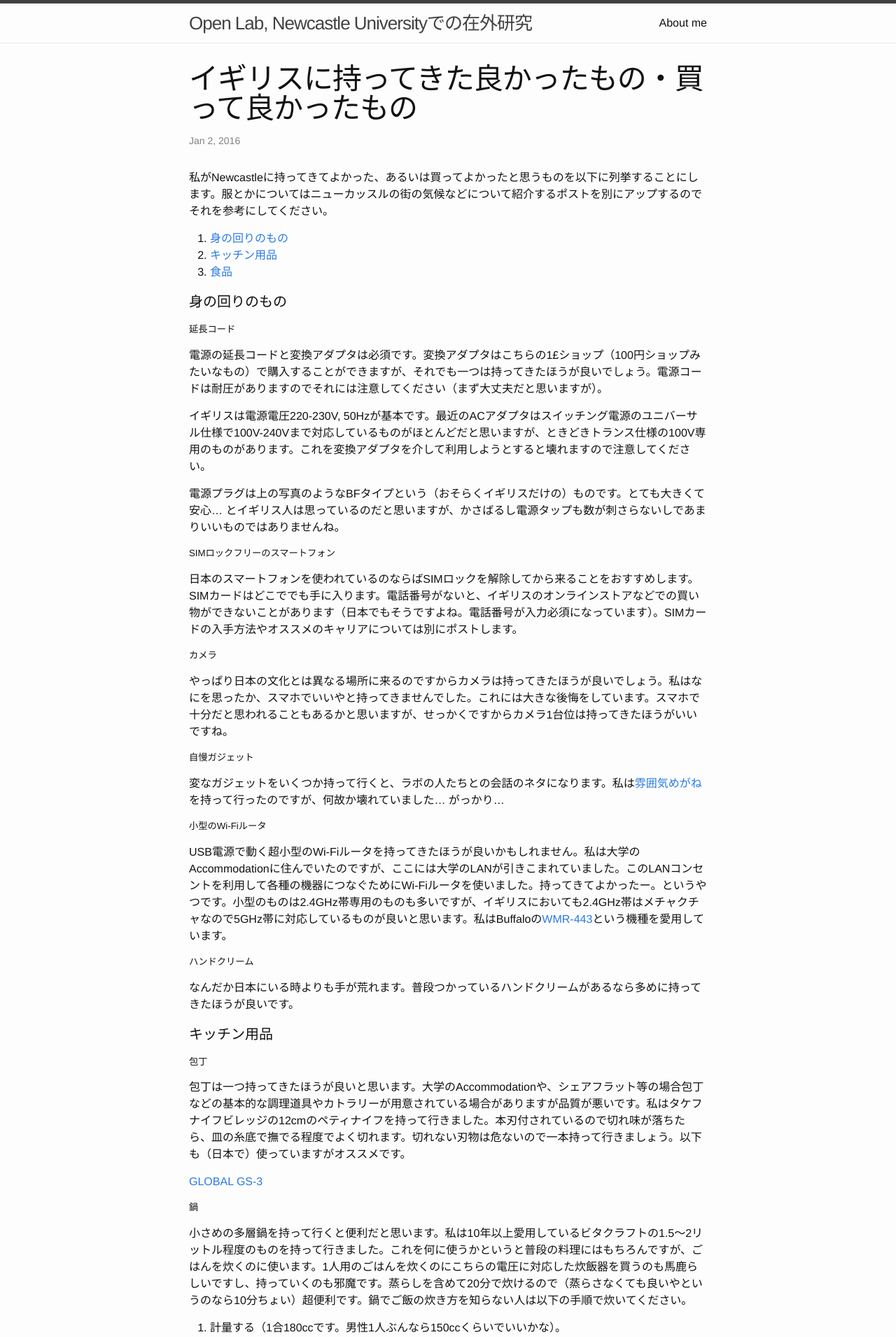
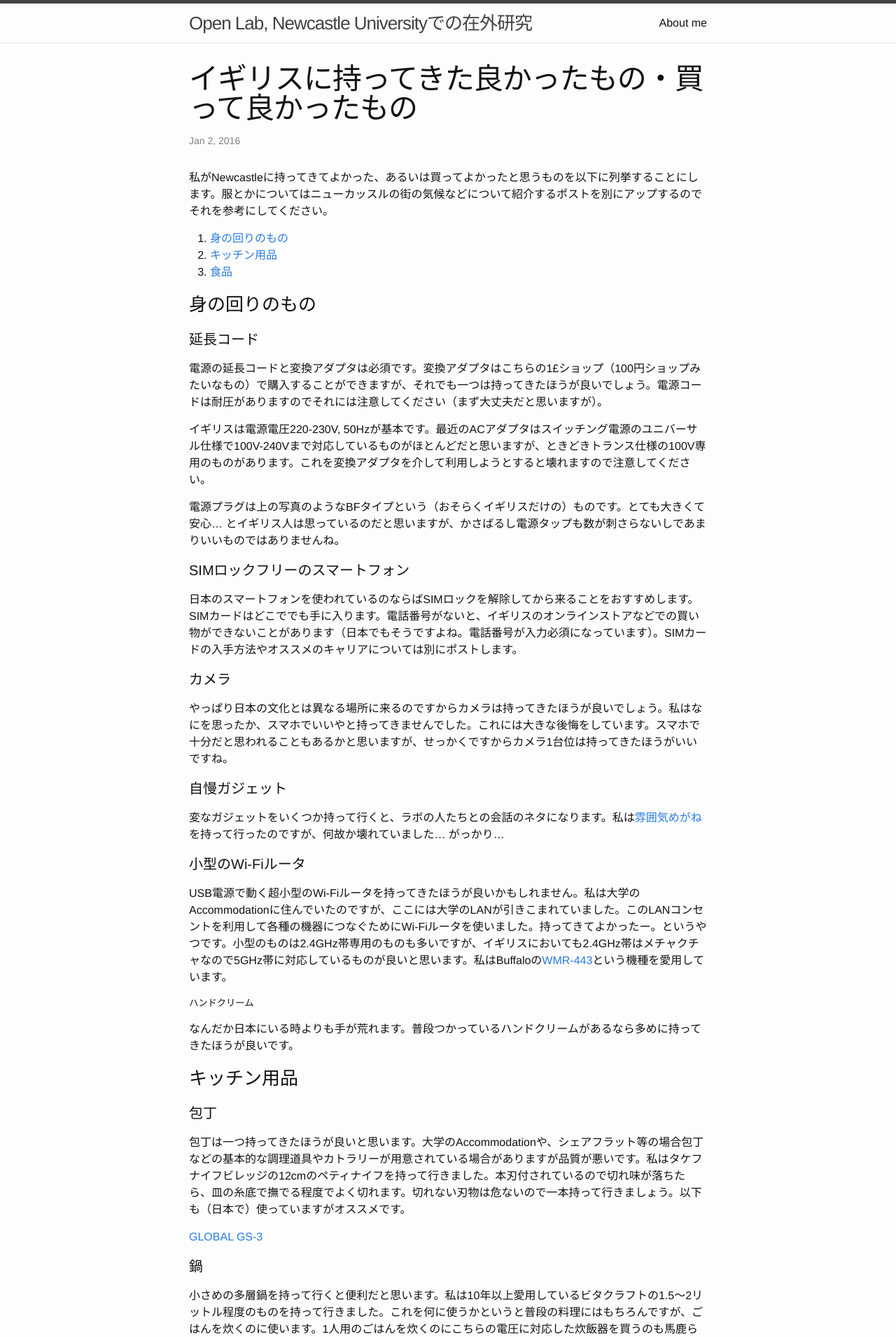
Before and after one commit to matsumur/ncl, a Jekyll site: the page built from _posts/2016-01-02-things-to-bring.md, in a window 1280 px wide. Shown: the top 1911 px of the page at 70% size. Built offline with Jekyll 4.4.1, drawn with Linux system fonts in a browser that asks for light colours.

Commit message:
jekyll update

```diff
--- a/_posts/2016-01-02-things-to-bring.md
+++ b/_posts/2016-01-02-things-to-bring.md
@@ -15,37 +15,39 @@ categories:
 3.  [食品](#食品)
 
 
-#### 身の回りのもの
-##### 延長コード
+### 身の回りのもの
+
+#### 延長コード
 電源の延長コードと変換アダプタは必須です。変換アダプタはこちらの1£ショップ（100円ショップみたいなもの）で購入することができますが、それでも一つは持ってきたほうが良いでしょう。電源コードは耐圧がありますのでそれには注意してください（まず大丈夫だと思いますが）。
 
 イギリスは電源電圧220-230V, 50Hzが基本です。最近のACアダプタはスイッチング電源のユニバーサル仕様で100V-240Vまで対応しているものがほとんどだと思いますが、ときどきトランス仕様の100V専用のものがあります。これを変換アダプタを介して利用しようとすると壊れますので注意してください。
 
 電源プラグは上の写真のようなBFタイプという（おそらくイギリスだけの）ものです。とても大きくて安心… とイギリス人は思っているのだと思いますが、かさばるし電源タップも数が刺さらないしであまりいいものではありませんね。
 
-##### SIMロックフリーのスマートフォン
+#### SIMロックフリーのスマートフォン
 日本のスマートフォンを使われているのならばSIMロックを解除してから来ることをおすすめします。SIMカードはどこででも手に入ります。電話番号がないと、イギリスのオンラインストアなどでの買い物ができないことがあります（日本でもそうですよね。電話番号が入力必須になっています）。SIMカードの入手方法やオススメのキャリアについては別にポストします。
 
-##### カメラ
+#### カメラ
 やっぱり日本の文化とは異なる場所に来るのですからカメラは持ってきたほうが良いでしょう。私はなにを思ったか、スマホでいいやと持ってきませんでした。これには大きな後悔をしています。スマホで十分だと思われることもあるかと思いますが、せっかくですからカメラ1台位は持ってきたほうがいいですね。
 
-##### 自慢ガジェット
+#### 自慢ガジェット
 変なガジェットをいくつか持って行くと、ラボの人たちとの会話のネタになります。私は[雰囲気めがね](http://fun-iki.com/)を持って行ったのですが、何故か壊れていました… がっかり…
 
-##### 小型のWi-Fiルータ
+#### 小型のWi-Fiルータ
 USB電源で動く超小型のWi-Fiルータを持ってきたほうが良いかもしれません。私は大学のAccommodationに住んでいたのですが、ここには大学のLANが引きこまれていました。このLANコンセントを利用して各種の機器につなぐためにWi-Fiルータを使いました。持ってきてよかったー。というやつです。小型のものは2.4GHz帯専用のものも多いですが、イギリスにおいても2.4GHz帯はメチャクチャなので5GHz帯に対応しているものが良いと思います。私はBuffaloの[WMR-443](http://buffalo.jp/products/catalog/network/wmr-433/)という機種を愛用しています。
 
 ##### ハンドクリーム
 なんだか日本にいる時よりも手が荒れます。普段つかっているハンドクリームがあるなら多めに持ってきたほうが良いです。
 
 
-#### キッチン用品
-##### 包丁
+### キッチン用品
+
+#### 包丁
 包丁は一つ持ってきたほうが良いと思います。大学のAccommodationや、シェアフラット等の場合包丁などの基本的な調理道具やカトラリーが用意されている場合がありますが品質が悪いです。私はタケフナイフビレッジの12cmのペティナイフを持って行きました。本刃付されているので切れ味が落ちたら、皿の糸底で撫でる程度でよく切れます。切れない刃物は危ないので一本持って行きましょう。以下も（日本で）使っていますがオススメです。
 
 [GLOBAL GS-3](http://www.amazon.co.jp/dp/B00005OL3S/)
 
-##### 鍋
+#### 鍋
 小さめの多層鍋を持って行くと便利だと思います。私は10年以上愛用しているビタクラフトの1.5〜2リットル程度のものを持って行きました。これを何に使うかというと普段の料理にはもちろんですが、ごはんを炊くのに使います。1人用のごはんを炊くのにこちらの電圧に対応した炊飯器を買うのも馬鹿らしいですし、持っていくのも邪魔です。蒸らしを含めて20分で炊けるので（蒸らさなくても良いやというのなら10分ちょい）超便利です。鍋でご飯の炊き方を知らない人は以下の手順で炊いてください。
 
 1. 計量する（1合180ccです。男性1人ぶんなら150ccくらいでいいかな）。
@@ -59,33 +61,34 @@ USB電源で動く超小型のWi-Fiルータを持ってきたほうが良いか
 [Vita Craft ウルトラ片手鍋 1.9L](http://www.amazon.co.jp/dp/B0000DIJ0A)
 
 
-##### 米用の計量カップ
+#### 米用の計量カップ
 持って行ったほうが良いです。あんまり売ってないです。僕は適当なカップで代用しました。僕みたいにいい加減な人や慣れている人はいいですが、慣れてない人はちゃんと量ったほうが良いです。
 
-##### 圧力鍋
+#### 圧力鍋
 圧力鍋はこっちで買いました。3リットル程度のものが取り回しが良いと思います。たぶん100£以上はすると思いますが、ペイします。シェアフラットの場合、キッチンは共用です。共用のキッチンをずっと占領するのはマナーに反するので、時短料理が求められます。休日などに圧力鍋で事前に調理しておいたものを使ってササッと作って食べるという形が良いのではないかと思います。こちらではオックステールの質が良いので、私は圧力鍋で調理したオックステールをよく食べていました。豚の角煮やらなんやらも簡単に作れます。はい。
 
 [WMF Perfect Pro Pressure Cooker 3.0 Litre](http://www.amazon.co.uk/dp/B005AQBPWQ/)
 
-##### カトラリー
+#### カトラリー
 箸、ナイフ、フォーク、スプーン、ティースプーンなど一通りは持って行ったほうが良いと思います。もちろんこちらで買っても良いです。箸は強くて太めで少し長めのものにすれば、調理にも使えて良いかと思います。
 
-##### 茶こし
+#### 茶こし
 意外と茶こしがてにはいりませんでした。持って行ったほうがいいかも（わたしは別のもので代用しました）。
 
-##### サーモスのタンブラー
+#### サーモスのタンブラー
 保温してくれる構造のタンブラーを持って行くと寒い冬に重宝します。持ってきてよかったーと思ったもののひとつです。
 
 [真空断熱タンブラー/JDA-400](http://www.thermos.jp/product/detail/jda-400.html)
 
-#### 食品
-##### だしパック
+### 食品
+
+#### だしパック
 やっぱり時々日本っぽいものが食べたくなるものです。だしパックは重宝しました。そういうときに重宝します。普通に出しをとっても良いですし、パックを破って小麦粉と混ぜてお好み焼きを作ったりと、いろいろ活躍します。こちらでもだしパックは手に入ると思いますが、少し高いのとやはり定番のものしか売っていないです。化学調味料の入っただしパックが苦手なら持っていくしかないですね。昆布や鰹節を持って行ってもいいですが、パックのほうが楽でしょう。
 
 [茅の舎だし](http://www.dashiya.jp/)
 
-##### 日本茶
+#### 日本茶
 やっぱり時々日本のお茶が飲みたくなるものです。茶葉をもっていくといいです。私は美味しい日本茶が飲みたくなって京都の[一保堂](http://www.ippodo-tea.co.jp/)から個人輸入しました。海外発送してくれる日本のオンラインショップの存在は大きいですね（関税に注意しましょう）。
 
-##### パック味噌汁
+#### パック味噌汁
 やっぱり時々日本の味噌汁が飲みたくなるものです。私は持って行きませんでしたが、家族が[不室屋](http://www.fumuroya.co.jp/) のふやき御汁を送ってくれました。こういうものを飲むとすこしホッとします。
```
